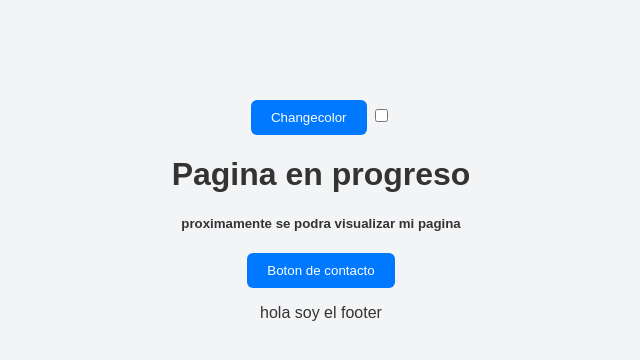
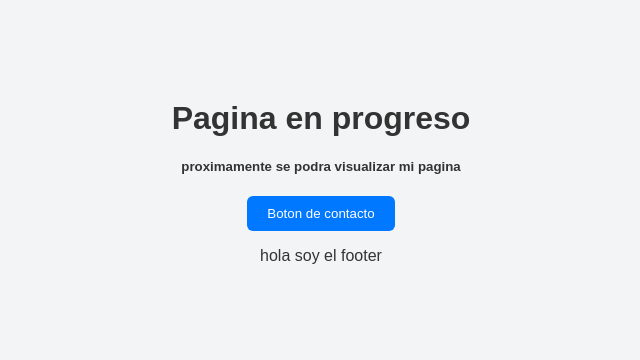
Before and after one commit to MarianoProgr/MarianoProgr.github.io, a plain HTML site: page index.html in a window 1280 px wide. Shown: the whole page, without its empty margins (319-959 px from the left). Drawn offline with Linux system fonts and the light colour scheme.

Commit message:
new pull

```diff
--- a/index.html
+++ b/index.html
@@ -8,10 +8,10 @@
 </head>
 <body>
     <header class="Header">
-        <div class="displayer-header">
+        <!-- <div class="displayer-header">
             <button>Changecolor</button>
             <input type="checkbox">
-        </div>
+        </div> -->
     </header>
     <main class="Main">
         <div class="Texto">
```
